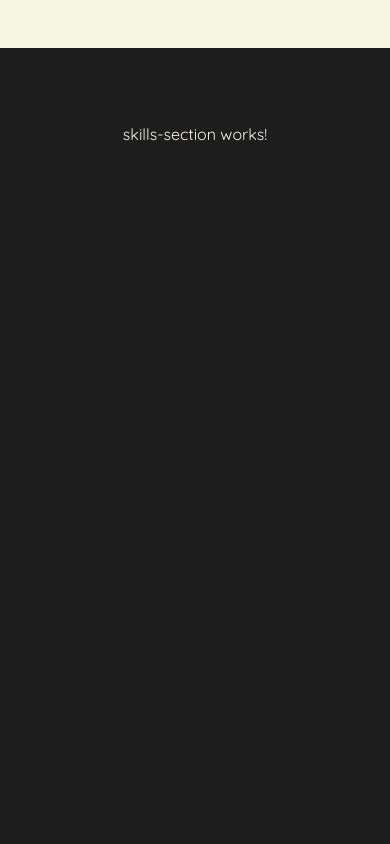
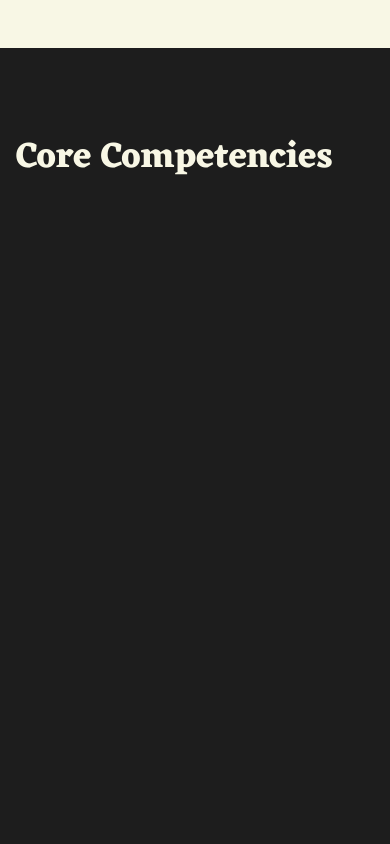
Before and after one commit to elma1989/portfolio, an Angular app: page / in a window 390 px wide. Shown: the part 1640-2484 px from the top of the page. Built offline with nearby package versions, Linux system fonts and the light colour scheme.

Commit message:
chore: Updated skills-sction.component.html - Added title

```diff
--- a/public/assets/i18n/en.json
+++ b/public/assets/i18n/en.json
@@ -23,5 +23,8 @@
         "overlay-fourth": "Based in Halle(Saale)",
         "overlay-fifth": "Open to work remote",
         "overlay-sixth": "Open to relocate"
+    },
+    "skills": {
+        "title": "Core Competencies"
     }
 }
--- a/src/app/main-content/skills-section/skills-section.component.html
+++ b/src/app/main-content/skills-section/skills-section.component.html
@@ -1 +1,9 @@
-<p>skills-section works!</p>
+<div class="content flex">
+    <div class="content-area
+    w-full h-full lg:w-9/10 p-4 lg:py-40 lg:pr-0 lg:pl-28
+    flex flex-col gap-8">
+        <h1 class="font-eczar
+        text-[1.8rem]/[1.8rem] min-[390px]:text-[2.25rem]/[2.25rem] lg:text-[4.5rem]/[4.5rem]"
+        >{{ 'skills.title' | translate }}</h1>
+    </div>
+</div>
--- a/src/app/main-content/skills-section/skills-section.component.ts
+++ b/src/app/main-content/skills-section/skills-section.component.ts
@@ -1,9 +1,12 @@
 import { Component, Signal, signal, WritableSignal } from '@angular/core';
 import { Skill } from '../../shared/interfaces/skill';
+import { TranslatePipe } from '../../shared/pipes/translate.pipe';
 
 @Component({
   selector: 'section[skills]',
-  imports: [],
+  imports: [
+    TranslatePipe
+  ],
   templateUrl: './skills-section.component.html',
   styleUrl: './skills-section.component.css'
 })
```
Also changed, not shown: 1 other file (tests, documents, lock files or other folders).
